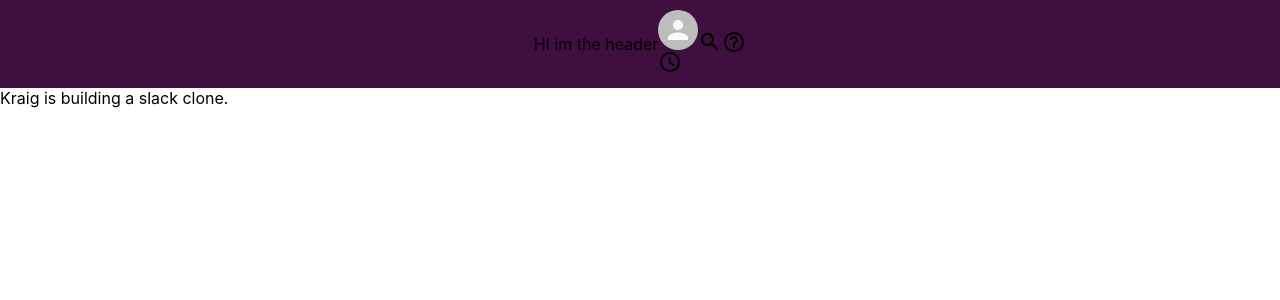
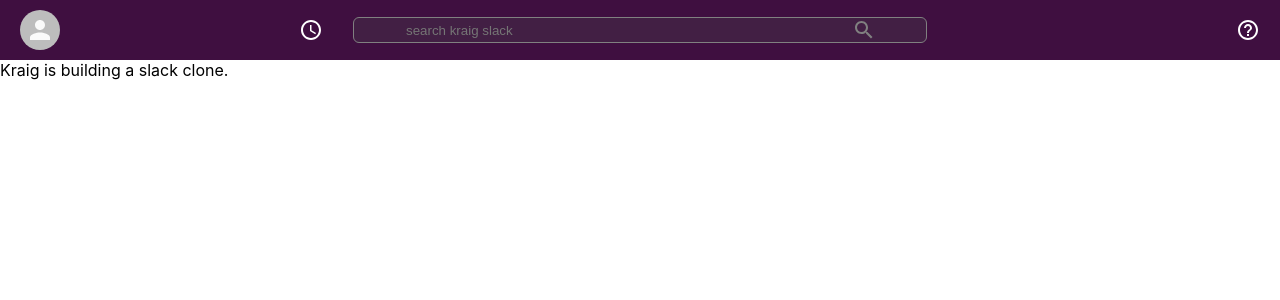
Before and after one commit to kraigwilliams/kraig-slack-clone, a React (Create React App) app: page / in a window 1280 px wide. Shown: the top 300 px of the page. Built offline with nearby package versions, Linux system fonts and the light colour scheme.

Commit message:
styling header

```diff
--- a/src/Header.js
+++ b/src/Header.js
@@ -9,12 +9,13 @@ export class Header extends Component {
   render() {
     return (
       <div className="header">
-          HI im the header
-        <div className="header_left">
+
+        <div className="header__left">
           <Avatar className="header__avatar" />
           <AccessTimeIcon />
         </div>
-        <div className="header__searcb">
+        <div className="header__search">
+            <input type='search' placeholder='search kraig slack'/>
             <SearchIcon/>
         </div>
         <div className="header__right">
--- a/src/header.css
+++ b/src/header.css
@@ -1,8 +1,47 @@
 .header{
     display:flex;
     align-items: center;
-    justify-content: center;
+    justify-content: space-between;
     padding:10px 0;
     background: var(--slack-color);
+    color:white;
 
 }
+.header__left{
+    flex:0.3;
+    display:flex;
+    align-items: center;
+    margin-left: 20px;
+}
+
+
+.header__left > .MuiSvgIcon-root{
+    margin-left:auto;
+    margin-right: 30px;
+}
+
+
+.header__search{
+    flex:0.4;
+    background-color:#421f44;
+    text-align: center;
+    display:flex;
+    padding: 0 50px;
+    color:gray;
+    border: 1px solid gray;
+    border-radius:6px;
+}
+
+.header__search > input{
+     background: transparent;
+    border:none;
+    min-width:35vw;
+}
+
+.header__right{
+    flex:0.3;
+    display:flex;
+
+    justify-content: flex-end;
+    margin-right:20px;
+}
```
